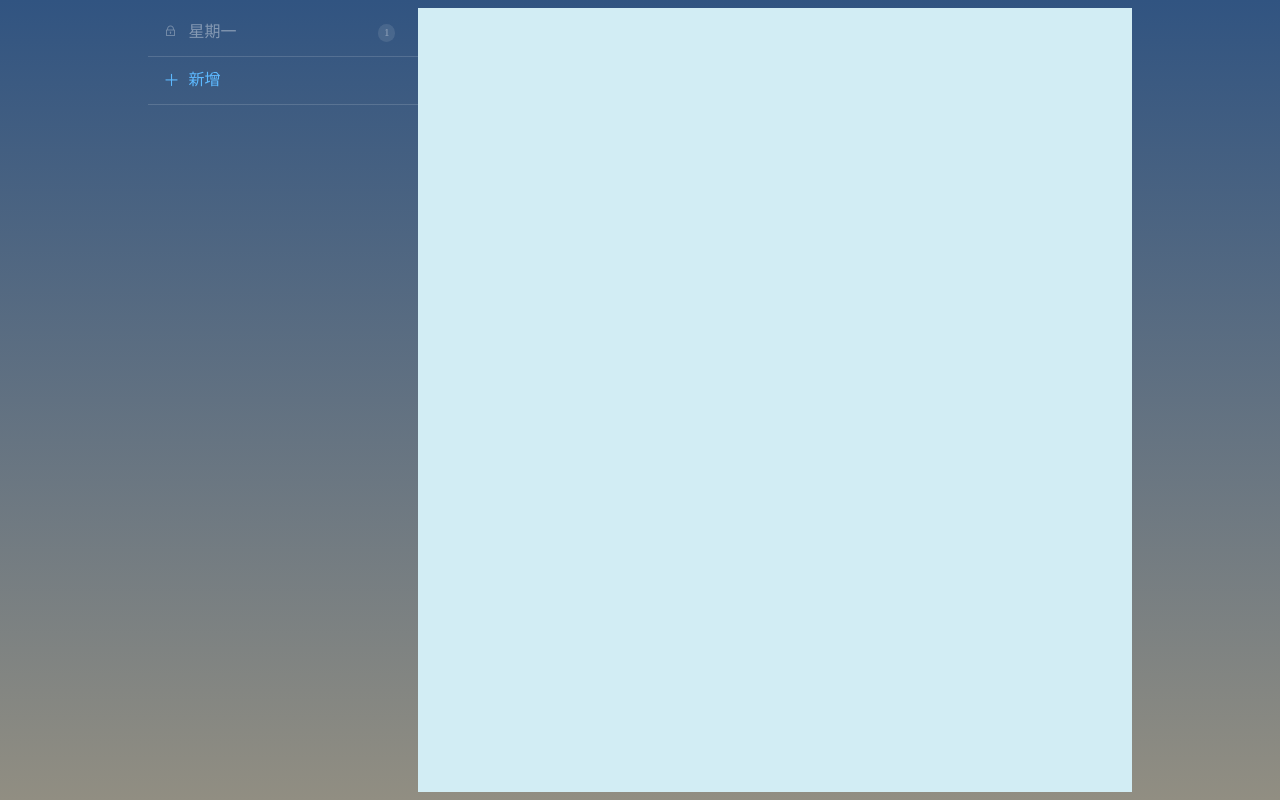
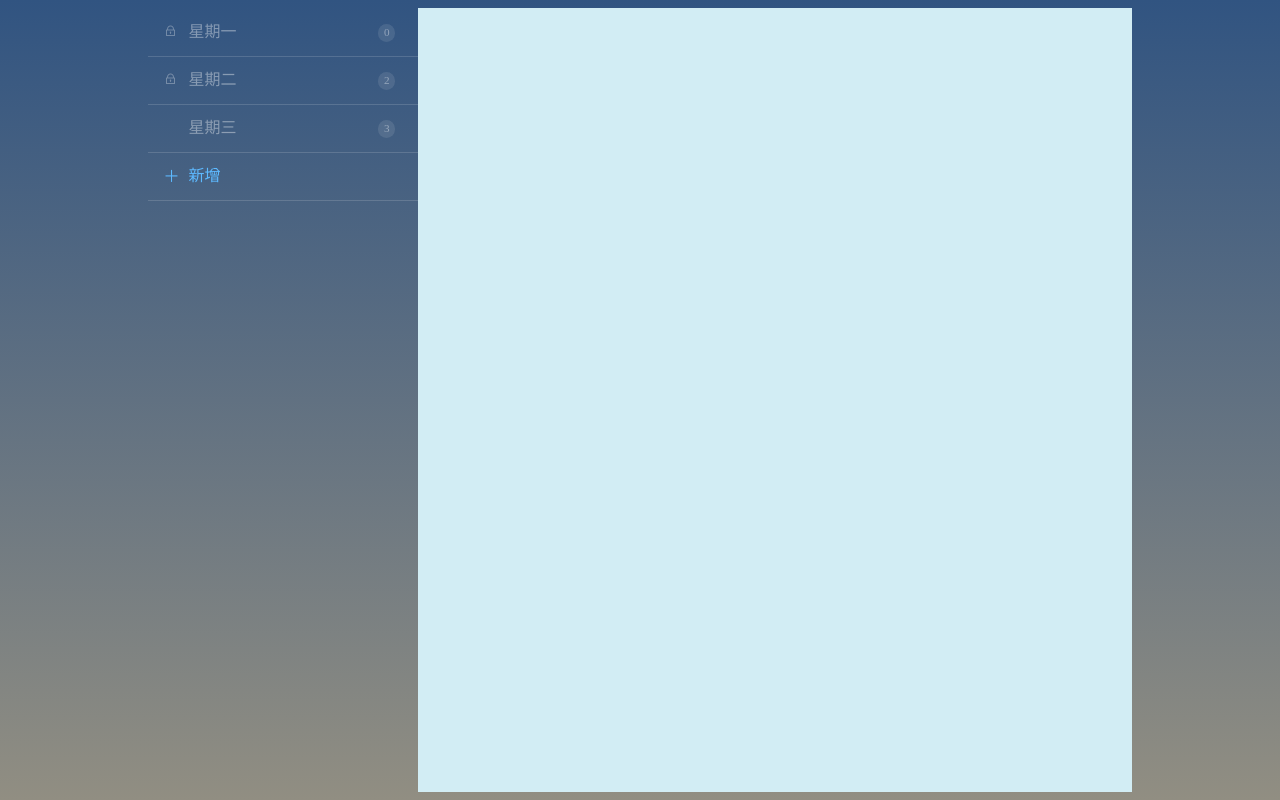
Before and after one commit to tinkaikin/chj-74-todo, a Vue app: page /#/ in a window 1280 px wide. Built offline with nearby package versions, Linux system fonts and the light colour scheme.

Commit message:
3.1.9列表渲染

```diff
--- a/src/components/menus.vue
+++ b/src/components/menus.vue
@@ -1,20 +1,35 @@
 <template>
-  <div class="list-todos">  <!--菜单容器-->
-      <a class="list-todo activeListClass list" > <!--单个菜单容器-->
-        <span class="icon-lock" ></span>  <!--锁的图标-->
-        <span class="count-list">1</span><!--数字-->
-        星期一 <!--菜单内容-->
-      </a>
-    <a class=" link-list-new" > <!--新增菜单-->
-      <span class="icon-plus">
-      </span>
+  <div class="list-todos">
+    <!--菜单容器-->
+    <a class="list-todo activeListClass list" v-for="(item, index) in items" :key="index">
+      <!--单个菜单容器-->
+      <span class="icon-lock" v-if="item.locked"></span>
+      <!--锁的图标-->
+      <span class="count-list" v-if="item.count >= 0">{{item.count}}</span>
+      <!--数字-->
+      {{item.title}}
+      <!--菜单内容-->
+    </a>
+    <a class="link-list-new">
+      <!--新增菜单-->
+      <span class="icon-plus"></span>
       新增
     </a>
   </div>
 </template>
 <script>
-export default {}
+export default {
+  data () {
+    return {
+      items: [ // 菜单的模拟数据
+        { title: '星期一', count: 0, locked: true },
+        { title: '星期二', count: 2, locked: true },
+        { title: '星期三', count: 3, locked: false }
+      ]
+    }
+  }
+}
 </script>
 <style lang="less">
-@import '../a-common/style/menu.less';
+@import "../a-common/style/menu.less";
 </style>
```
